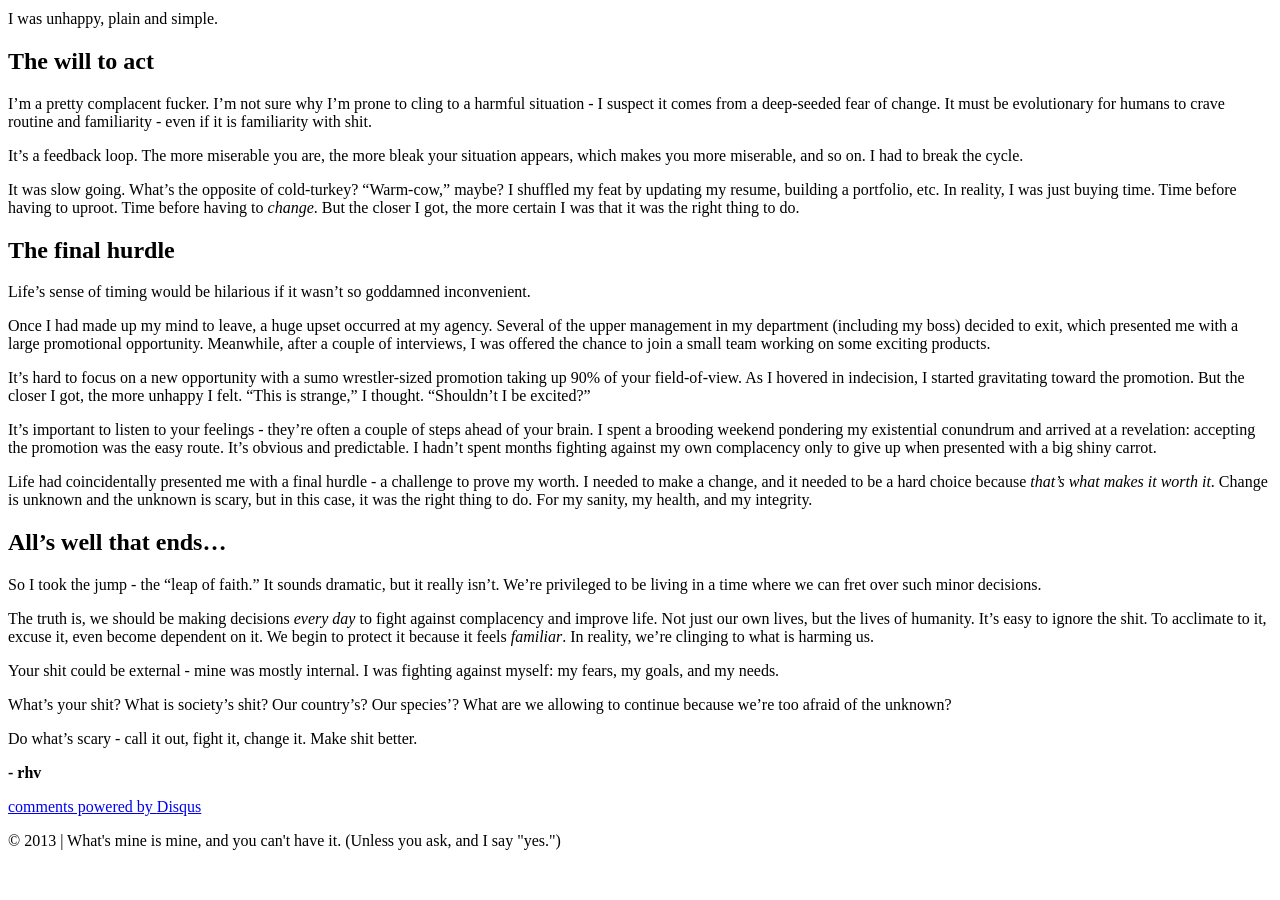
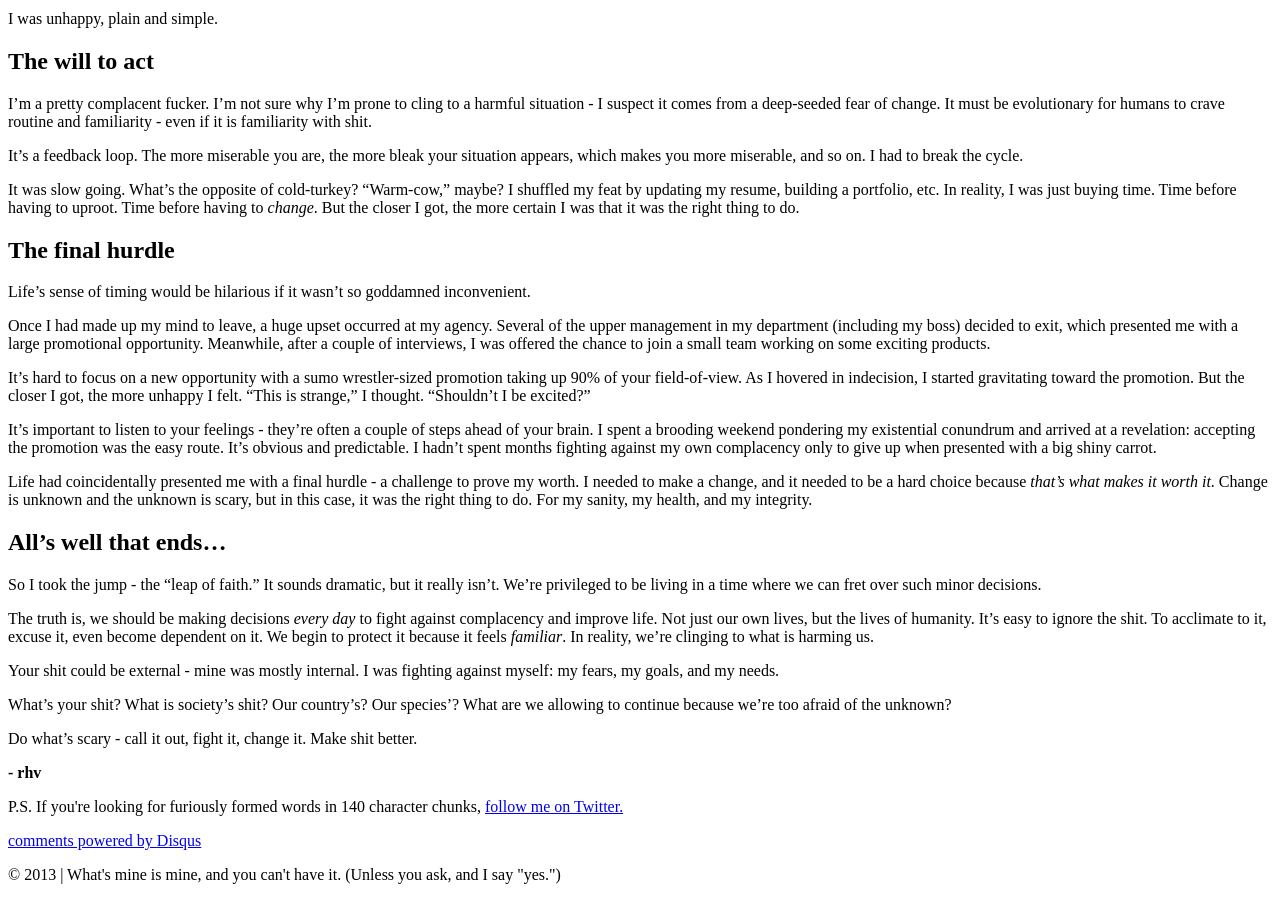
Before and after one commit to redhotvengeance/redhotvengeance.com, a Jekyll site: the page built from _posts/2013-03-16-make-shit-better.markdown, in a window 1280 px wide and 900 px high, scrolled down 1029 px. Built offline with Jekyll 4.4.1, drawn with Linux system fonts in a browser that asks for light colours; Markdown is read by kramdown in place of the engine named in the settings; comment, search, counter and statistics services are not loaded; before the commit the page ends 1895 px from its top, so only the background shows below that.

Commit message:
Add twitter follow to bottom of posts

```diff
--- a/_layouts/post.html
+++ b/_layouts/post.html
@@ -15,6 +15,9 @@ layout: default
   <div class='post-content center'>
     {{content}}
   </div>
+  <div class='post-content center'>
+    <p>P.S. If you're looking for furiously formed words in 140 character chunks, <a href="https://twitter.com/redhotvengeance" target="_blank">follow me on Twitter.</a></p>
+  </div>
 </div>
 
 <div id="disqus_thread"></div>
```
